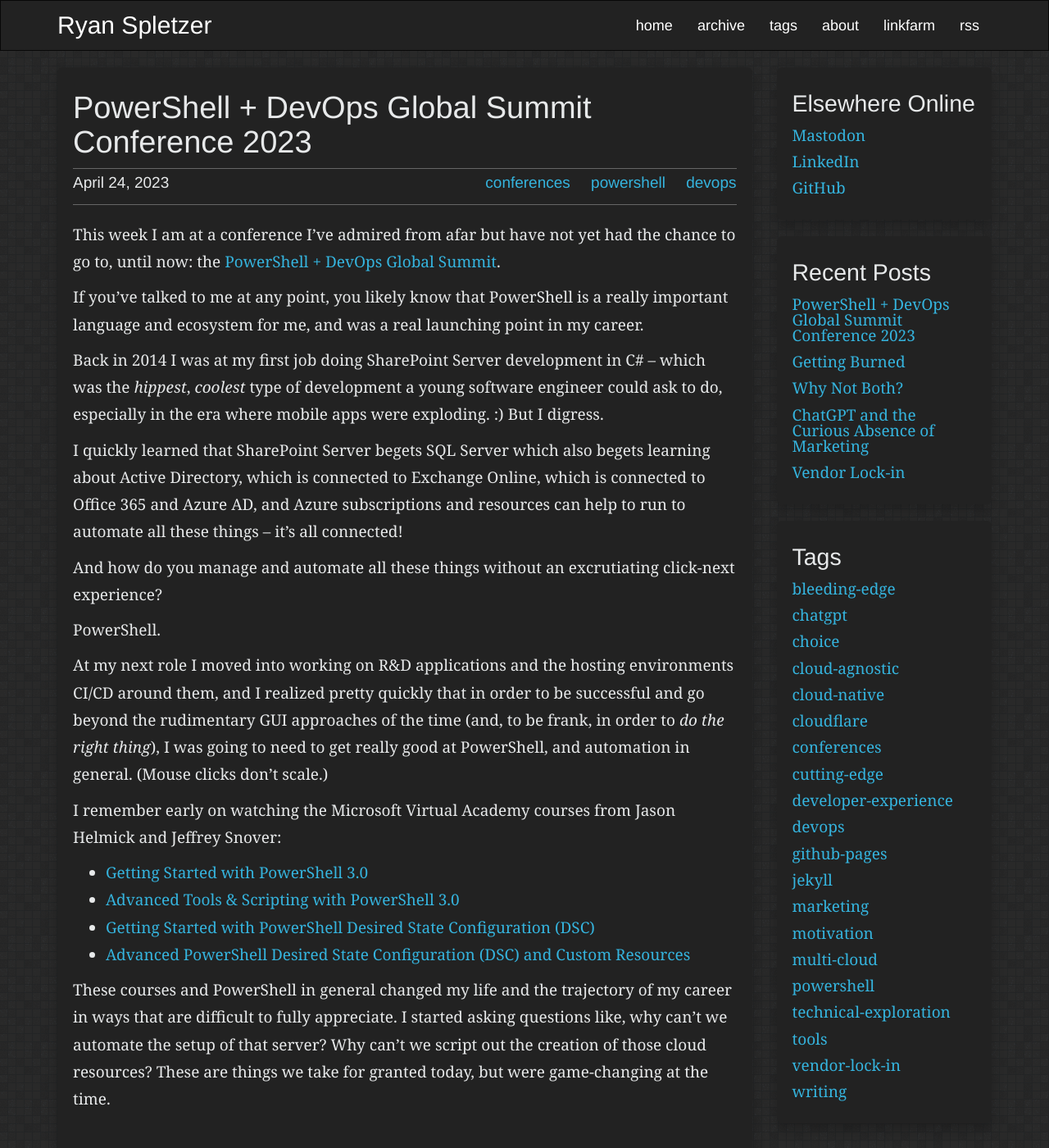
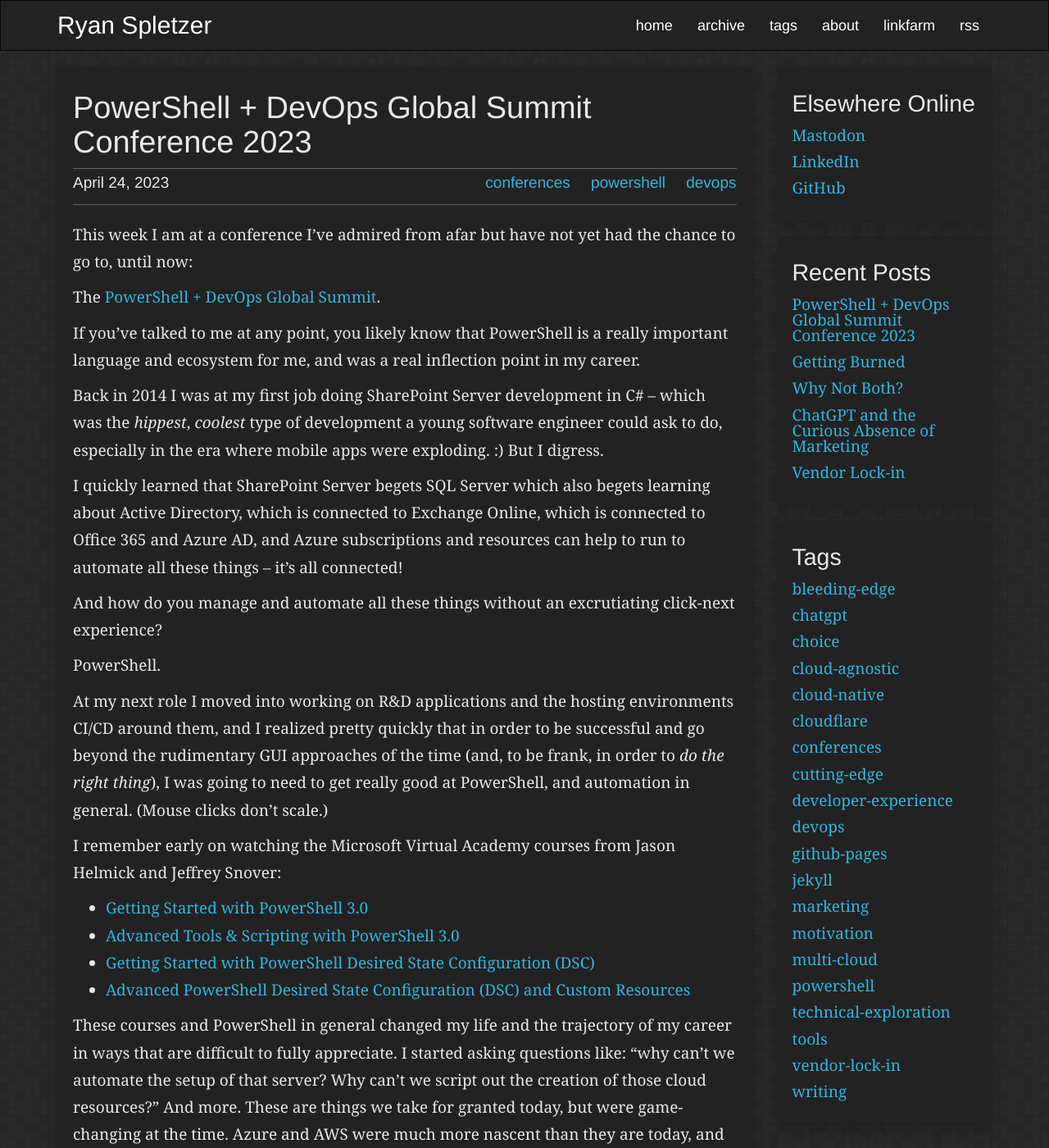
Before and after one commit to ryanspletzer/ryanspletzer.github.io, a Jekyll site: the page built from _posts/2023-04-25-powershell-conf.md, in a window 1280 px wide and 1400 px high. Shown: the whole window at 82% size. Built offline with Jekyll 4.4.1, drawn with Linux system fonts in a browser that asks for light colours; some of the changed text lies outside the part shown.

Commit message:
Update 2023-04-25-powershell-conf.md

```diff
--- a/_posts/2023-04-25-powershell-conf.md
+++ b/_posts/2023-04-25-powershell-conf.md
@@ -11,11 +11,12 @@ tags:
  - devops
 ---
 
-This week I am at a conference I've admired from afar but have not yet had the chance to go to, until now: the
-[PowerShell + DevOps Global Summit](https://powershellsummit.org/).
+This week I am at a conference I've admired from afar but have not yet had the chance to go to, until now:
+
+The [PowerShell + DevOps Global Summit](https://powershellsummit.org/).
 
 If you've talked to me at any point, you likely know that PowerShell is a really important language and ecosystem for
-me, and was a real launching point in my career.
+me, and was a real inflection point in my career.
 
 Back in 2014 I was at my first job doing SharePoint Server development in C# -- which was the _hippest_, _coolest_ type
 of development a young software engineer could ask to do, especially in the era where mobile apps were exploding. :) But
@@ -42,5 +43,7 @@ I remember early on watching the Microsoft Virtual Academy courses from Jason He
 * [Advanced PowerShell Desired State Configuration (DSC) and Custom Resources](https://learn.microsoft.com/en-us/shows/advanced-powershell-dsc-and-custom-resources/)
 
 These courses and PowerShell in general changed my life and the trajectory of my career in ways that are difficult to
-fully appreciate. I started asking questions like, why can't we automate the setup of that server? Why can't we script
-out the creation of those cloud resources? These are things we take for granted today, but were game-changing at the time.
+fully appreciate. I started asking questions like: "why can't we automate the setup of that server? Why can't we script
+out the creation of those cloud resources?" And more. These are things we take for granted today, but were
+game-changing at the time. Azure and AWS were much more nascent than they are today, and everyone was trying to wrap
+their heads around this new earth-shattering concepts called "DevOps."
```
